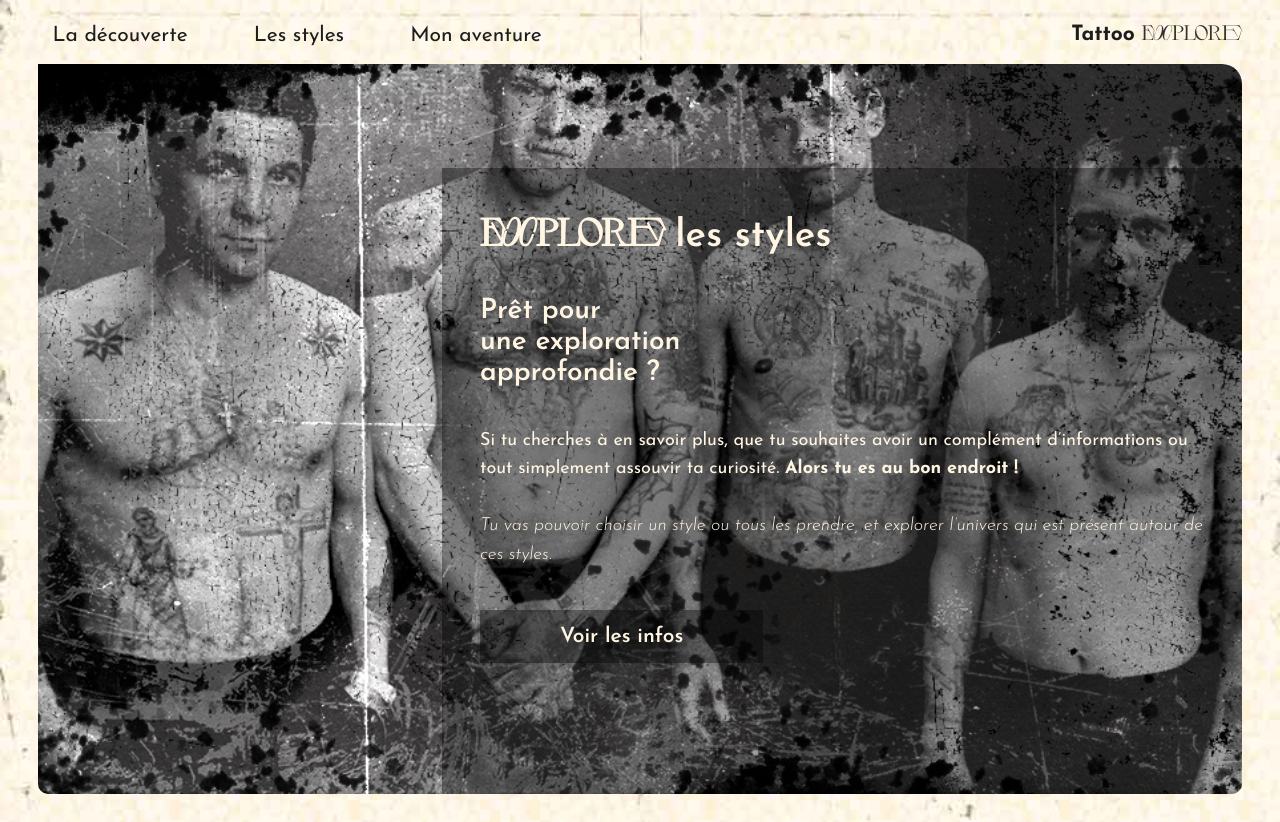
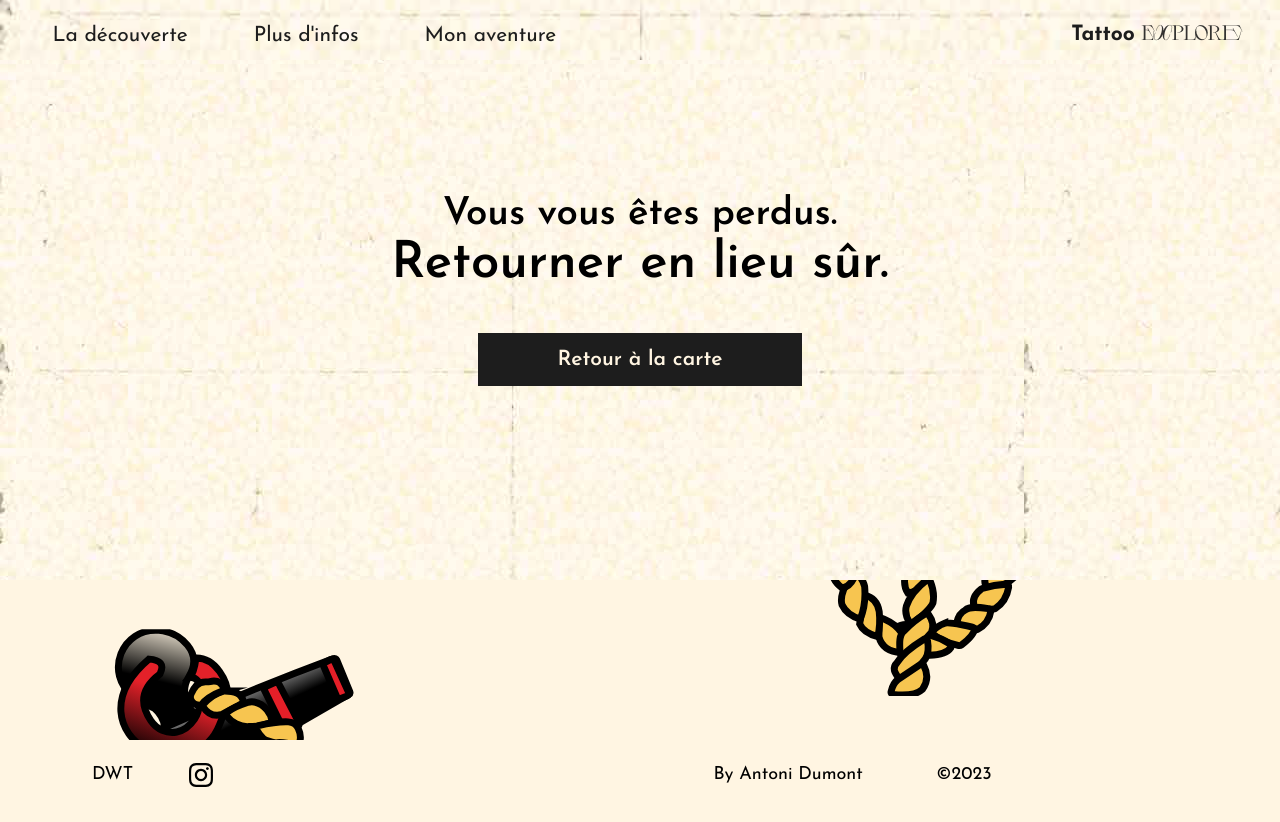
Before and after one commit to antozr/mvp, a React (Create React App) app: page /les-styles in a window 1280 px wide. Shown: the top 822 px of the page. Built offline with nearby package versions, Linux system fonts and the light colour scheme.

Commit message:
CHANGE name navbar

```diff
--- a/src/App.js
+++ b/src/App.js
@@ -19,7 +19,7 @@ function App() {
       <div className="pageChangeSet">
         <Routes>
           <Route path="/" element={<HomePage />} />
-          <Route path="/les-styles" element={<LesStyles />} />
+          <Route path="/plus-dinfos" element={<LesStyles />} />
           <Route path="/oldschool" element={<OldSchoolUS />} />
           <Route path="/japon" element={<JapanPage />} />
           <Route path="/nordic" element={<NordicPage />} />
--- a/src/components/NavBar.js
+++ b/src/components/NavBar.js
@@ -81,7 +81,7 @@ function NavBar() {
               {/* <Link rel="stylesheet" to='#' className="nav__a" onClick={animateChangePage} title='/'> La découverte </Link> */}
             </li>
             <li className="nav__el">
-              <NavLink to="/les-styles" className={({ isActive, isPending }) => isPending ? "nav__a" : isActive ? "nav__a " : "nav__a"} title='/les-styles' onClick={animateChangePage} > Les styles </NavLink>
+              <NavLink to="/plus-dinfos" className={({ isActive, isPending }) => isPending ? "nav__a" : isActive ? "nav__a " : "nav__a"} title='plus-dinfos' onClick={animateChangePage} > Plus d'infos </NavLink>
               {/* <Link rel="stylesheet" href="#" className="nav__a" onClick={animateChangePage} title='#'> Les Styles </Link> */}
             </li>
             {/* <li className="nav__el" onClick={loadDataMapAdventure}> */}
--- a/src/pages/HomePage.js
+++ b/src/pages/HomePage.js
@@ -166,7 +166,7 @@ function HomePage() {
               linkHref={true}
               nameBtn={"Tous en musique"}
               linkBtn={
-                "https://open.spotify.com/playlist/5bdQoZomjCWxHB5wbNYM4w?si=dd8a791bcaaf43af"
+                "https://open.spotify.com/playlist/5bdQoZomjCWxHB5wbNYM4w?si=5f7fea90088f4991"
               }
               ClassColor={"sect__btn sect__btn--yellow sect__btn--small"}
             />
```
